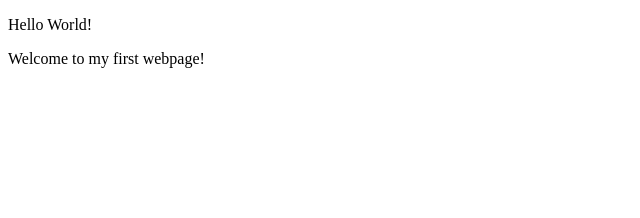
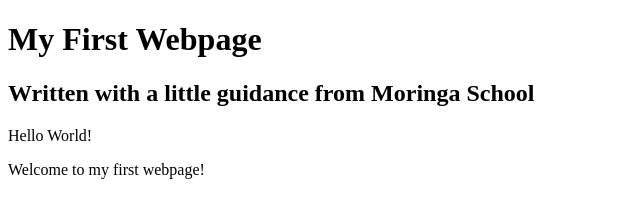
Before and after one commit to iammeechar/my-first-webpage, a plain HTML site: page my-first-website.html in a window 1280 px wide. Shown: the whole page, without its empty margins (0-640 px from the left). Drawn offline with Linux system fonts and the light colour scheme.

Commit message:
add header to block elements

```diff
--- a/my-first-website.html
+++ b/my-first-website.html
@@ -4,6 +4,10 @@
             <title> My first webpage!</title>
         </head>
         <body>
+            <h1>My First Webpage</h1>
+            <h2>Written with a little guidance
+                from Moringa School
+            </h2>
            <p>Hello World!</p>
             <p>Welcome to my first webpage!</p>
         </body>
```
